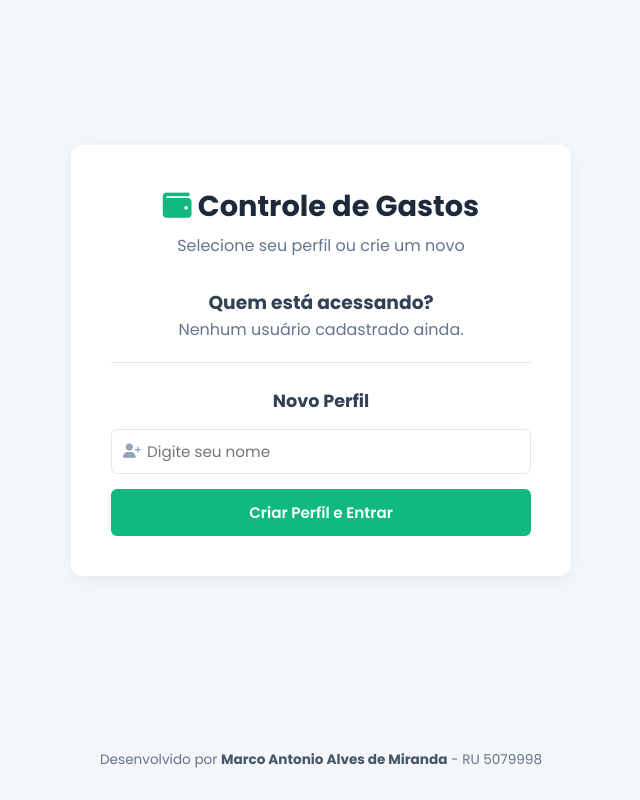
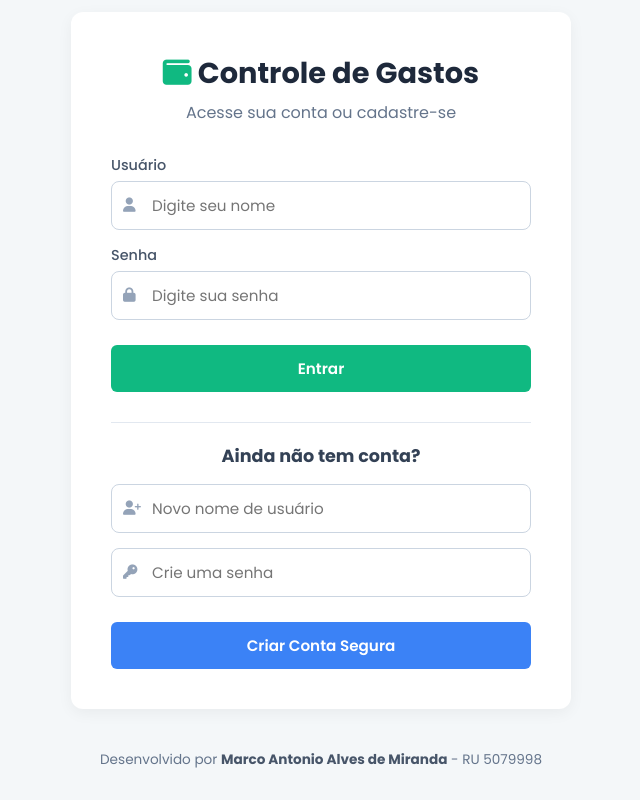
Before and after one commit to marcosbrma/marcoantonio, a PHP site: page /login.php in a window 1280 px wide. Shown: the whole page, without its empty margins (319-959 px from the left). Run offline with PHP 8.4, Linux system fonts and the light colour scheme; data that the repository does not hold is empty.

Commit message:
feat: adiciona formulario de login seguro com senha

```diff
--- a/login.php
+++ b/login.php
@@ -2,82 +2,139 @@
 session_start();
 require 'conexao.php';
 
-// Criar novo usuário
-if ($_SERVER['REQUEST_METHOD'] === 'POST' && !empty($_POST['novo_nome'])) {
-    $nome = trim($_POST['novo_nome']);
-    $stmt = $pdo->prepare("INSERT INTO usuarios (nome) VALUES (?)");
+$erro = '';
+$sucesso = '';
+
+// Processar Login
+if (isset($_POST['acao']) && $_POST['acao'] === 'login') {
+    $nome = trim($_POST['nome_login'] ?? '');
+    $senha = trim($_POST['senha_login'] ?? '');
+
+    if (!empty($nome) && !empty($senha)) {
+        $stmt = $pdo->prepare("SELECT * FROM usuarios WHERE nome = ?");
         $stmt->execute([$nome]);
+        $user = $stmt->fetch();
 
-    // Fazer login automaticamente com o novo usuário criado
-    $_SESSION['usuario_id'] = $pdo->lastInsertId();
-    $_SESSION['usuario_nome'] = $nome;
-    header("Location: index.php");
-    exit;
+        if ($user) {
+            // Verifica a senha (suporta o hash novo ou a senha padrão antiga '123456')
+            $senha_valida = false;
+
+            if (password_verify($senha, $user['senha'])) {
+                $senha_valida = true;
+            } elseif ($senha === $user['senha']) {
+                $senha_valida = true; // Para as contas antigas criadas antes da atualização
             }
 
-// Fazer login em usuário existente
-if (isset($_GET['entrar'])) {
-    $id = (int)$_GET['entrar'];
-
-    $stmt = $pdo->prepare("SELECT * FROM usuarios WHERE id = ?");
-    $stmt->execute([$id]);
-    $user = $stmt->fetch(PDO::FETCH_ASSOC);
-
-    if ($user) {
+            if ($senha_valida) {
                 $_SESSION['usuario_id'] = $user['id'];
                 $_SESSION['usuario_nome'] = $user['nome'];
                 header("Location: index.php");
                 exit;
+            } else {
+                $erro = "Senha incorreta!";
+            }
+        } else {
+            $erro = "Usuário não encontrado!";
+        }
+    } else {
+        $erro = "Preencha todos os campos para entrar.";
     }
 }
 
-// Buscar todos os usuários
-$stmt = $pdo->query("SELECT * FROM usuarios ORDER BY nome ASC");
-$usuarios = $stmt->fetchAll(PDO::FETCH_ASSOC);
+// Processar Novo Cadastro
+if (isset($_POST['acao']) && $_POST['acao'] === 'cadastrar') {
+    $nome = trim($_POST['nome_cadastro'] ?? '');
+    $senha = trim($_POST['senha_cadastro'] ?? '');
+
+    if (!empty($nome) && !empty($senha)) {
+        // Verificar se o nome já existe
+        $stmt = $pdo->prepare("SELECT id FROM usuarios WHERE nome = ?");
+        $stmt->execute([$nome]);
+        if ($stmt->fetch()) {
+            $erro = "Este nome de usuário já está em uso. Escolha outro.";
+        } else {
+            // Criptografa a senha por segurança
+            $senhaHash = password_hash($senha, PASSWORD_DEFAULT);
+            $stmt = $pdo->prepare("INSERT INTO usuarios (nome, senha) VALUES (?, ?)");
+            $stmt->execute([$nome, $senhaHash]);
+
+            $sucesso = "Conta criada com sucesso! Faça o login acima.";
+        }
+    } else {
+        $erro = "Preencha seu nome e crie uma senha.";
+    }
+}
+
 ?>
 <!DOCTYPE html>
 <html lang="pt-BR">
 <head>
     <meta charset="UTF-8">
     <meta name="viewport" content="width=device-width, initial-scale=1.0">
-    <title>Selecionar Usuário - Controle de Gastos</title>
+    <title>Login - Controle de Gastos</title>
+
     <link rel="preconnect" href="https://fonts.googleapis.com">
     <link rel="preconnect" href="https://fonts.gstatic.com" crossorigin>
     <link href="https://fonts.googleapis.com/css2?family=Poppins:wght@300;400;500;600;700&display=swap" rel="stylesheet">
     <link rel="stylesheet" href="https://cdnjs.cloudflare.com/ajax/libs/font-awesome/6.4.0/css/all.min.css">
-    <link rel="stylesheet" href="style.css?v=10">
+    <link rel="stylesheet" href="style.css?v=13">
 </head>
 <body class="login-body">
     <div class="login-container">
         <div class="login-header">
             <h1><i class="fas fa-wallet"></i> Controle de Gastos</h1>
-            <p>Selecione seu perfil ou crie um novo</p>
+            <p>Acesse sua conta ou cadastre-se</p>
         </div>
 
-        <div class="usuarios-lista">
-            <h3>Quem está acessando?</h3>
-            <?php if (count($usuarios) > 0): ?>
-                <div class="grid-usuarios">
-                    <?php foreach ($usuarios as $u): ?>
-                        <a href="login.php?entrar=<?php echo $u['id']; ?>" class="btn-usuario">
-                            <div class="avatar"><i class="fas fa-user"></i></div>
-                            <span><?php echo htmlspecialchars($u['nome']); ?></span>
-                        </a>
-                    <?php endforeach; ?>
+        <?php if ($erro): ?>
+            <div class="dica-inteligente dica-perigo" style="margin-bottom: 20px; text-align: left;">
+                <i class="fas fa-exclamation-triangle"></i> <?php echo htmlspecialchars($erro); ?>
             </div>
-            <?php else: ?>
-                <p style="color: #64748b; margin-bottom: 20px;">Nenhum usuário cadastrado ainda.</p>
         <?php endif; ?>
+
+        <?php if ($sucesso): ?>
+            <div class="dica-inteligente dica-sucesso" style="margin-bottom: 20px; text-align: left;">
+                <i class="fas fa-check-circle"></i> <?php echo htmlspecialchars($sucesso); ?>
             </div>
+        <?php endif; ?>
 
-        <div class="criar-usuario">
-            <h3>Novo Perfil</h3>
-            <form action="login.php" method="POST">
+        <!-- Formulário de Login -->
+        <form method="POST" action="login.php" style="margin-bottom: 30px; text-align: left;">
+            <input type="hidden" name="acao" value="login">
+            <div class="input-group">
+                <label style="font-size: 0.9rem; font-weight: 500; color: #475569; display: block; margin-bottom: 5px;">Usuário</label>
+                <div class="input-wrapper">
+                    <i class="fas fa-user"></i>
+                    <input type="text" name="nome_login" placeholder="Digite seu nome" required style="width: 100%; padding: 12px 12px 12px 40px; border: 1px solid #cbd5e1; border-radius: 8px; font-family: 'Poppins', sans-serif;">
+                </div>
+            </div>
+            <div class="input-group">
+                <label style="font-size: 0.9rem; font-weight: 500; color: #475569; display: block; margin-bottom: 5px;">Senha</label>
+                <div class="input-wrapper">
+                    <i class="fas fa-lock"></i>
+                    <input type="password" name="senha_login" placeholder="Digite sua senha" required style="width: 100%; padding: 12px 12px 12px 40px; border: 1px solid #cbd5e1; border-radius: 8px; font-family: 'Poppins', sans-serif;">
+                </div>
+            </div>
+            <button type="submit" class="btn-submit" style="width: 100%;">Entrar</button>
+        </form>
+
+        <div class="criar-usuario" style="text-align: left; padding-top: 20px; border-top: 1px solid #e2e8f0;">
+            <h3 style="margin-bottom: 15px; color: #334155; font-size: 1.1rem; text-align: center;">Ainda não tem conta?</h3>
+            <form method="POST" action="login.php">
+                <input type="hidden" name="acao" value="cadastrar">
+                <div class="input-group">
                     <div class="input-wrapper">
                         <i class="fas fa-user-plus"></i>
-                    <input type="text" name="novo_nome" placeholder="Digite seu nome" required>
+                        <input type="text" name="nome_cadastro" placeholder="Novo nome de usuário" required style="width: 100%; padding: 12px 12px 12px 40px; border: 1px solid #cbd5e1; border-radius: 8px; font-family: 'Poppins', sans-serif;">
                     </div>
-                <button type="submit" class="btn-submit" style="margin-top: 15px;">Criar Perfil e Entrar</button>
+                </div>
+                <div class="input-group">
+                    <div class="input-wrapper">
+                        <i class="fas fa-key"></i>
+                        <input type="password" name="senha_cadastro" placeholder="Crie uma senha" required style="width: 100%; padding: 12px 12px 12px 40px; border: 1px solid #cbd5e1; border-radius: 8px; font-family: 'Poppins', sans-serif;">
+                    </div>
+                </div>
+                <button type="submit" class="btn-submit" style="width: 100%; background-color: #3b82f6;">Criar Conta Segura</button>
             </form>
         </div>
     </div>
```
Lines whose indentation alone changed are shown as unchanged.
